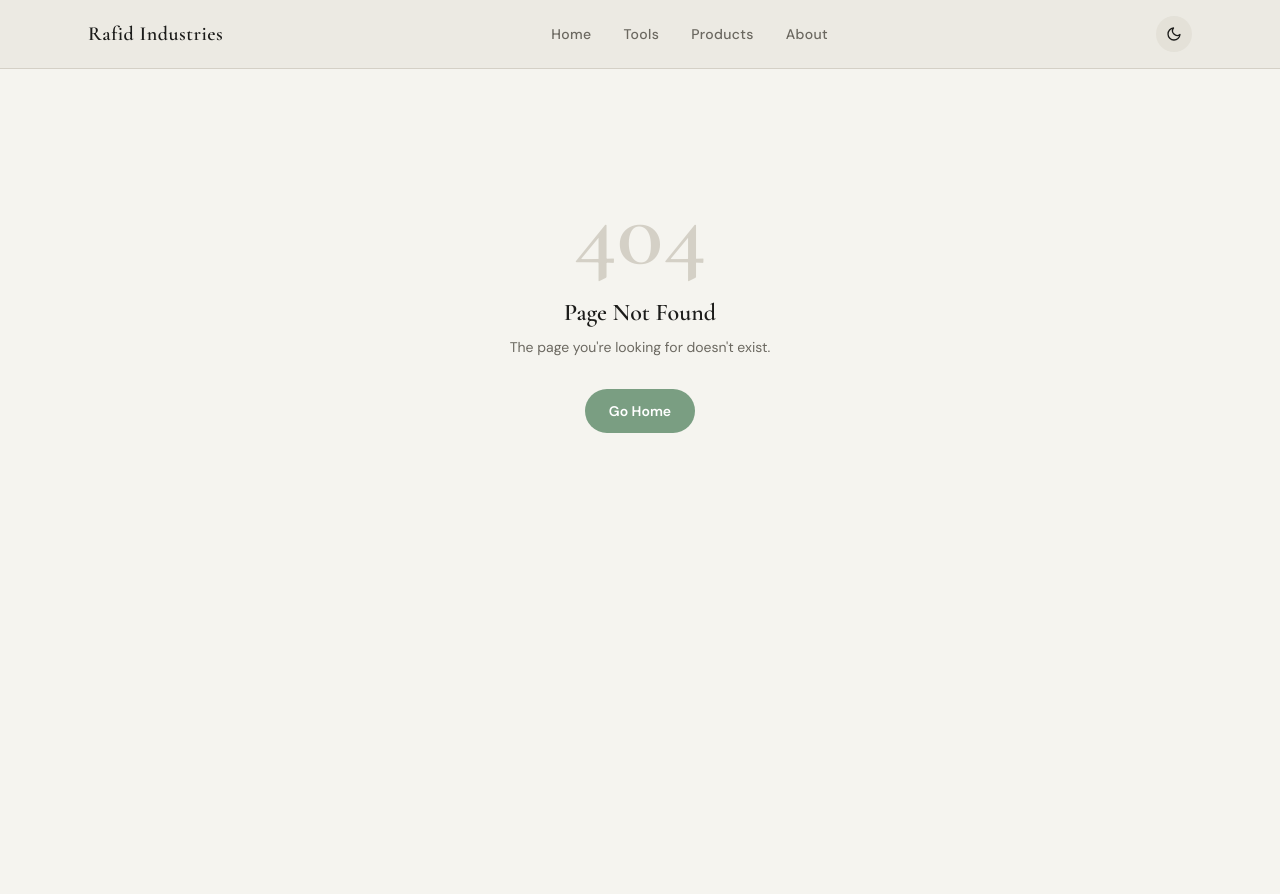
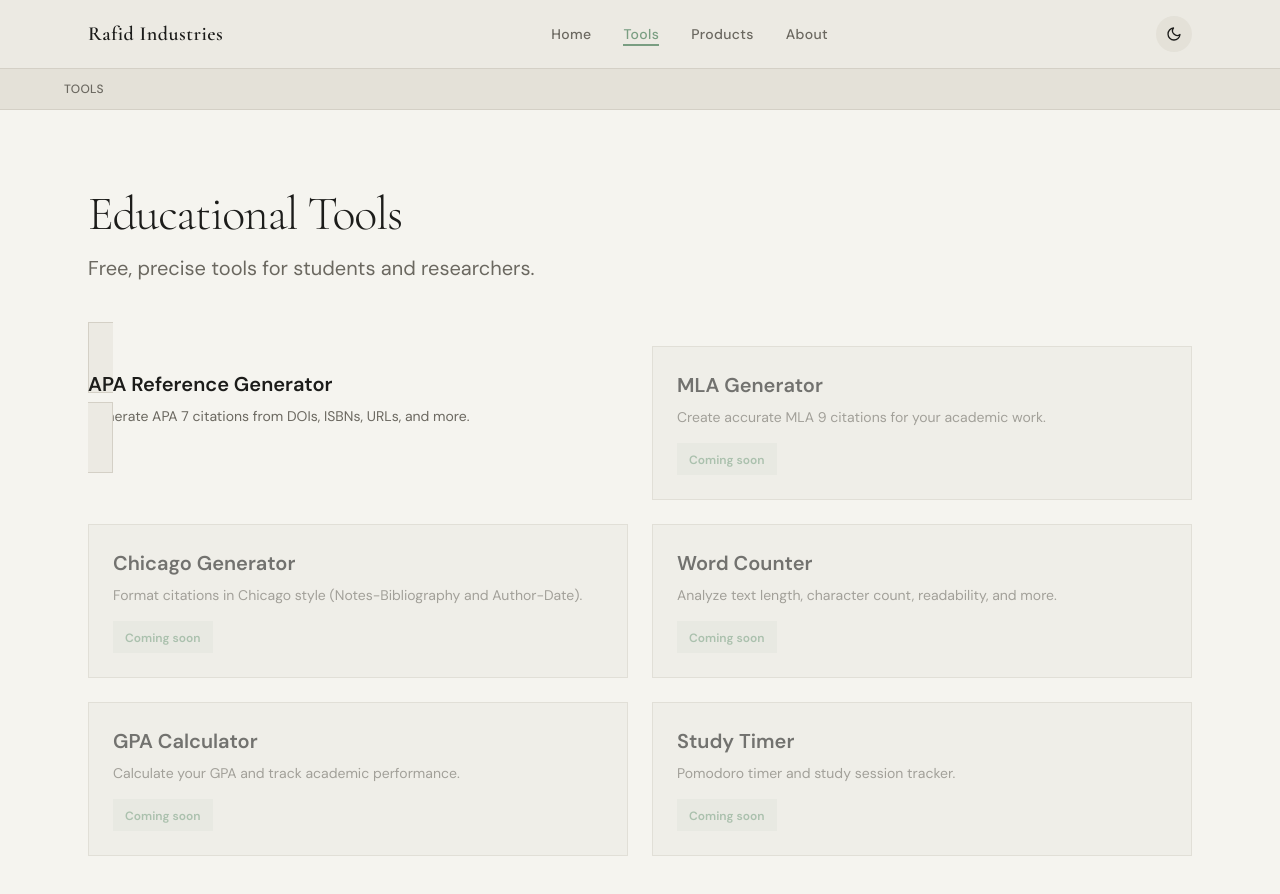
Before and after one commit to MrFury2009/rafid-industries, a Next.js app: page /tools in a window 1280 px wide. Before the commit this address had no page. Shown: the top 894 px of the page. Before the commit the page ends 800 px from the top, so only its background shows below. Built offline with nearby package versions, Linux system fonts and the light colour scheme.

Commit message:
Step 1: Tools landing page and nav entry

```diff
--- /dev/null
+++ b/app/tools/layout.tsx
@@ -0,0 +1,32 @@
+import type { Metadata } from 'next'
+
+export const metadata: Metadata = {
+  title: 'Educational Tools',
+  description: 'Free, precise tools for students and researchers.',
+}
+
+export default function ToolsLayout({
+  children,
+}: {
+  children: React.ReactNode
+}) {
+  return (
+    <>
+      {/* Subtle header strip */}
+      <div
+        className="border-b py-3 px-6"
+        style={{
+          backgroundColor: 'var(--elevated)',
+          borderColor: 'var(--border)',
+        }}
+      >
+        <div className="mx-auto max-w-6xl">
+          <p className="text-xs font-medium tracking-wide" style={{ color: 'var(--muted)' }}>
+            TOOLS
+          </p>
+        </div>
+      </div>
+      {children}
+    </>
+  )
+}
--- /dev/null
+++ b/app/tools/page.tsx
@@ -0,0 +1,107 @@
+'use client'
+
+import Link from 'next/link'
+import { StaggerContainer, StaggerItem } from '@/components/ui/Stagger'
+
+const TOOLS = [
+  {
+    id: 'apa',
+    title: 'APA Reference Generator',
+    description: 'Generate APA 7 citations from DOIs, ISBNs, URLs, and more.',
+    active: true,
+    href: '/tools/apa',
+  },
+  {
+    id: 'mla',
+    title: 'MLA Generator',
+    description: 'Create accurate MLA 9 citations for your academic work.',
+    active: false,
+  },
+  {
+    id: 'chicago',
+    title: 'Chicago Generator',
+    description: 'Format citations in Chicago style (Notes-Bibliography and Author-Date).',
+    active: false,
+  },
+  {
+    id: 'wordcount',
+    title: 'Word Counter',
+    description: 'Analyze text length, character count, readability, and more.',
+    active: false,
+  },
+  {
+    id: 'gpa',
+    title: 'GPA Calculator',
+    description: 'Calculate your GPA and track academic performance.',
+    active: false,
+  },
+  {
+    id: 'timer',
+    title: 'Study Timer',
+    description: 'Pomodoro timer and study session tracker.',
+    active: false,
+  },
+]
+
+export default function ToolsPage() {
+  return (
+    <StaggerContainer>
+      <main className="mx-auto max-w-6xl px-6 py-16 md:py-20">
+        {/* Header */}
+        <div className="mb-12 md:mb-16">
+          <h1
+            className="font-serif text-4xl md:text-5xl font-light tracking-tight mb-4"
+            style={{ color: 'var(--text)' }}
+          >
+            Educational Tools
+          </h1>
+          <p className="text-lg md:text-xl" style={{ color: 'var(--muted)' }}>
+            Free, precise tools for students and researchers.
+          </p>
+        </div>
+
+        {/* Tools Grid */}
+        <div className="grid grid-cols-1 md:grid-cols-2 gap-6">
+          {TOOLS.map((tool, idx) => {
+            const Card = tool.active ? Link : 'div'
+            const cardProps = tool.active ? { href: tool.href } : {}
+
+            return (
+              <StaggerItem key={tool.id} index={idx} staggerMs={60} duration={400}>
+                <Card
+                  {...cardProps}
+                  className={`rounded-none border p-6 transition-all duration-200 ${
+                    tool.active
+                      ? 'hover:border-sage cursor-pointer'
+                      : 'opacity-60 cursor-not-allowed'
+                  }`}
+                  style={{
+                    backgroundColor: 'var(--surface)',
+                    borderColor: tool.active ? 'var(--border)' : 'var(--border)',
+                  }}
+                >
+                  <h2
+                    className="text-xl font-semibold mb-2"
+                    style={{ color: 'var(--text)' }}
+                  >
+                    {tool.title}
+                  </h2>
+                  <p className="text-sm" style={{ color: 'var(--muted)' }}>
+                    {tool.description}
+                  </p>
+                  {!tool.active && (
+                    <div className="mt-4 inline-block rounded-none bg-sage/10 px-3 py-1">
+                      <span className="text-xs font-semibold" style={{ color: 'var(--sage)' }}>
+                        Coming soon
+                      </span>
+                    </div>
+                  )}
+                </Card>
+              </StaggerItem>
+            )
+          })}
+        </div>
+      </main>
+    </StaggerContainer>
+  )
+}
--- a/components/Nav.tsx
+++ b/components/Nav.tsx
@@ -7,7 +7,7 @@ import { useRef } from 'react'
 
 const NAV_LINKS = [
   { href: '/', label: 'Home' },
-  { href: '/#products', label: 'Tools' },
+  { href: '/tools', label: 'Tools' },
   { href: '/products', label: 'Products' },
   { href: '/about', label: 'About' },
 ]
@@ -39,7 +39,7 @@ export function Nav() {
         {/* Links */}
         <ul className="flex items-center gap-8">
           {NAV_LINKS.map(({ href, label }) => {
-            const isActive = pathname === href
+            const isActive = pathname === href || (href !== '/' && pathname.startsWith(href))
             return (
               <li key={href}>
                 <Link
--- /dev/null
+++ b/components/ui/Stagger.tsx
@@ -0,0 +1,84 @@
+'use client'
+
+import { useEffect, useRef } from 'react'
+
+interface StaggerProps {
+  children: React.ReactNode
+  delay?: number
+  duration?: number
+  index?: number
+  staggerMs?: number
+}
+
+const STAGGER_KEYFRAME = `
+@keyframes stagger-fade-up {
+  from {
+    opacity: 0;
+    transform: translateY(12px);
+  }
+  to {
+    opacity: 1;
+    transform: translateY(0);
+  }
+}
+
+@media (prefers-reduced-motion: reduce) {
+  @keyframes stagger-fade-up {
+    from {
+      opacity: 1;
+      transform: none;
+    }
+    to {
+      opacity: 1;
+      transform: none;
+    }
+  }
+}
+`
+
+export function StaggerContainer({ children }: { children: React.ReactNode }) {
+  useEffect(() => {
+    if (typeof document === 'undefined') return
+    const styleId = 'stagger-keyframes'
+    if (!document.getElementById(styleId)) {
+      const style = document.createElement('style')
+      style.id = styleId
+      style.textContent = STAGGER_KEYFRAME
+      document.head.appendChild(style)
+    }
+  }, [])
+
+  return <>{children}</>
+}
+
+export function StaggerItem({
+  children,
+  index = 0,
+  staggerMs = 60,
+  duration = 400,
+}: StaggerProps) {
+  const ref = useRef<HTMLDivElement>(null)
+
+  useEffect(() => {
+    if (!ref.current) return
+
+    const observer = new IntersectionObserver(
+      ([entry]) => {
+        if (entry.isIntersecting) {
+          const delay = index * staggerMs
+          ref.current!.style.opacity = '0'
+          ref.current!.style.transform = 'translateY(12px)'
+          ref.current!.style.animation = `stagger-fade-up ${duration}ms ease-out both`
+          ref.current!.style.animationDelay = `${delay}ms`
+          observer.unobserve(entry.target)
+        }
+      },
+      { threshold: 0.1 }
+    )
+
+    observer.observe(ref.current)
+    return () => observer.disconnect()
+  }, [index, staggerMs, duration])
+
+  return <div ref={ref}>{children}</div>
+}
```
Also changed, not shown: 1 other file (tests, documents, lock files or other folders).
